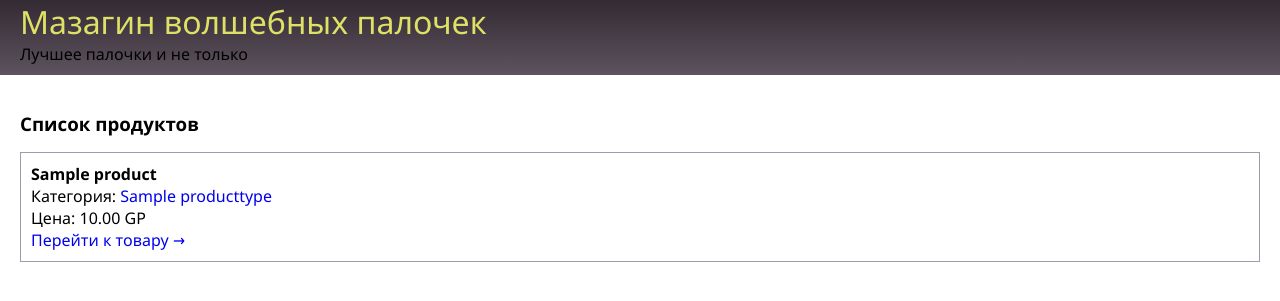
After one commit to TatianaBezmenova/magic-sticks-shop, a Django app: page /product/ in a window 1280 px wide. The commit adds this page. Shown: the top 301 px of the page. Run offline with Django 3.2, Linux system fonts and the light colour scheme; tables that the repository leaves empty hold one stand-in row (values such as "Sample post").

Commit message:
Добавлена страница со списком продуков

```diff
--- a/src/product/templates/product/product_detail.html
+++ b/src/product/templates/product/product_detail.html
@@ -17,10 +17,4 @@
             <img class="product_image" src="{{object.img.url}}">
         </div>
     {% endif %}
-    <h3>Также может вас заинтересовать</h3>
-    <ul>
-        {% for product in more_products %}
-            <li><a href="{{product.get_absolute_url}}">{{product.name}}</a></li>
-        {% endfor %}
-    </ul>
 {% endblock %}
--- /dev/null
+++ b/src/product/templates/product/product_list.html
@@ -0,0 +1,20 @@
+{% extends "layout/default.html" %}
+
+{% block title %}
+    Список продуктов
+{% endblock %}
+
+{% block header %}
+    Список продуктов
+{% endblock %}
+
+{% block content %}
+    {% for object in object_list%}
+        <div class="product-card">
+            <h4>{{object.name}}</h4>
+            <div>Категория: <a href="{{object.type.get_absolute_url}}">{{object.type.name}}</a></div>
+            <div>Цена: {{object.price}} GP</div>
+            <div><a href="{{object.get_absolute_url}}">Перейти к товару &rarr;</a></div>
+        </div>
+    {% endfor %}
+{% endblock %}
--- a/src/product/urls.py
+++ b/src/product/urls.py
@@ -1,10 +1,11 @@
 from django.urls import path
-from .views import product_detail, product_type_detail, cheapest_products_in_type
+from .views import product_type_detail, cheapest_products_in_type, ProductDetailView, ProductListView
 
 app_name = 'product'
 
 urlpatterns = [
-    path('<int:pk>/', product_detail, name='product_detail'),
+    path('', ProductListView.as_view(), name='product_list'),
+    path('<int:pk>/', ProductDetailView.as_view(), name='product_detail'),
     path('<slug:slug>/', product_type_detail, name='product_type_detail'),
     path('<slug:slug>/cheapest/', cheapest_products_in_type, name='cheapest_products_in_type'),
 ]
--- a/src/product/views.py
+++ b/src/product/views.py
@@ -1,14 +1,29 @@
 from django.shortcuts import render, get_object_or_404
+from django.views.generic import DetailView, ListView
 from .models import Product, ProductType
 
 
-def product_detail(request, pk):
-    product = get_object_or_404(Product, id=pk)
-    more_products = Product.public_objects.filter(type=product.type).exclude(id=product.id)[:10]
-    return render(request, 'product/product_detail.html', {
-        'object': product,
-        'more_products': more_products,
-    })
+class ProductDetailView(DetailView):
+    model = Product
+
+    def get_context_data(self, **kwargs):
+        context = super().get_context_data()
+        product = context['object']
+        context['more_products'] = Product.public_objects.filter(type=product.type).exclude(id=product.id)[:10]
+        return context
+
+
+# def product_detail(request, pk):
+#     product = get_object_or_404(Product, id=pk)
+#     more_products = Product.public_objects.filter(type=product.type).exclude(id=product.id)[:10]
+#     return render(request, 'product/product_detail.html', {
+#         'object': product,
+#         'more_products': more_products,
+#     })
+
+class ProductListView(ListView):
+    model = Product
+    paginate_by = 20
 
 
 def product_type_detail(request, slug):
--- a/static/css/style.css
+++ b/static/css/style.css
@@ -2,8 +2,10 @@
     --color-gray: #5D535E;
     --color-gray-dark: #332a34;
     --color-gray-light: #9A9EAB;
+    /*yellow*/
     --color-primary-dark: #aaae35;
     --color-primary: #DFE166;
+    --color-primary-light: #dfe166ab;
     --color-secondary: #2D1A65;
     --color-secondary-light: #9582CD;
 }
@@ -12,7 +14,6 @@
 *::before,
 *::after {
     font-family: 'Segoe UI', Tahoma, Geneva, Verdana, sans-serif;
-    color: var(--color-gray-dark);
     box-sizing: border-box;
     margin: 0;
     padding: 0;
@@ -31,20 +32,24 @@ a {
     text-decoration: none;
 }
 
+.header a {
+    color: var(--color-primary);
+}
+
 .header a:hover {
-    color: var(--color-gray);
+    color: var(--color-primary-dark);
 }
 
 .section_content a:hover {
-    background-color: var(--color-primary);
+    background-color: var(--color-primary-light);
     border-radius: 3px;
-    padding: 3px 0px;
+    padding: 1px 0px;
 }
 
 .header {
     display: flex;
     align-items: center;
-    background: linear-gradient(to top, var(--color-primary), var(--color-primary-dark));
+    background: linear-gradient(to top, var(--color-gray), var(--color-gray-dark));
     padding: 0px 20px 10px;
 }
 
@@ -60,6 +65,12 @@ a {
     margin: 16px 0px;
 }
 
+.product-card {
+    margin: 10px 0px;
+    padding: 10px;
+    border: 1px solid var(--color-gray-light);
+}
+
 .product_image {
     max-width: 300px;
 }
```
Also changed, not shown: README.md.
